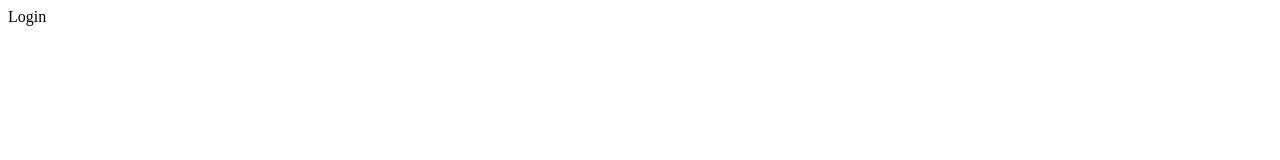
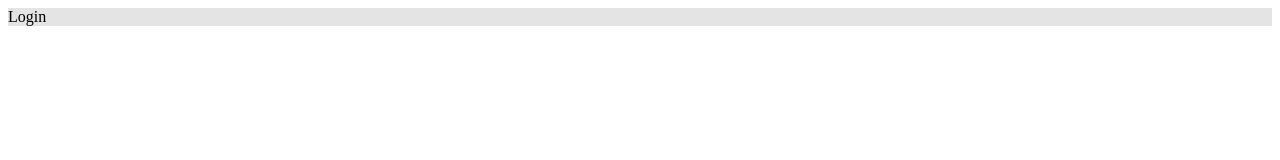
Before and after one commit to remic-co/FindYourPet, a React app: page /login in a window 1280 px wide. Built offline with nearby package versions, Linux system fonts and the light colour scheme.

Commit message:
change the color

```diff
--- a/src/containers/login/styles.css
+++ b/src/containers/login/styles.css
@@ -1,3 +1,3 @@
 .login {
-
+    background-color: #e4e4e4;
 }
```
